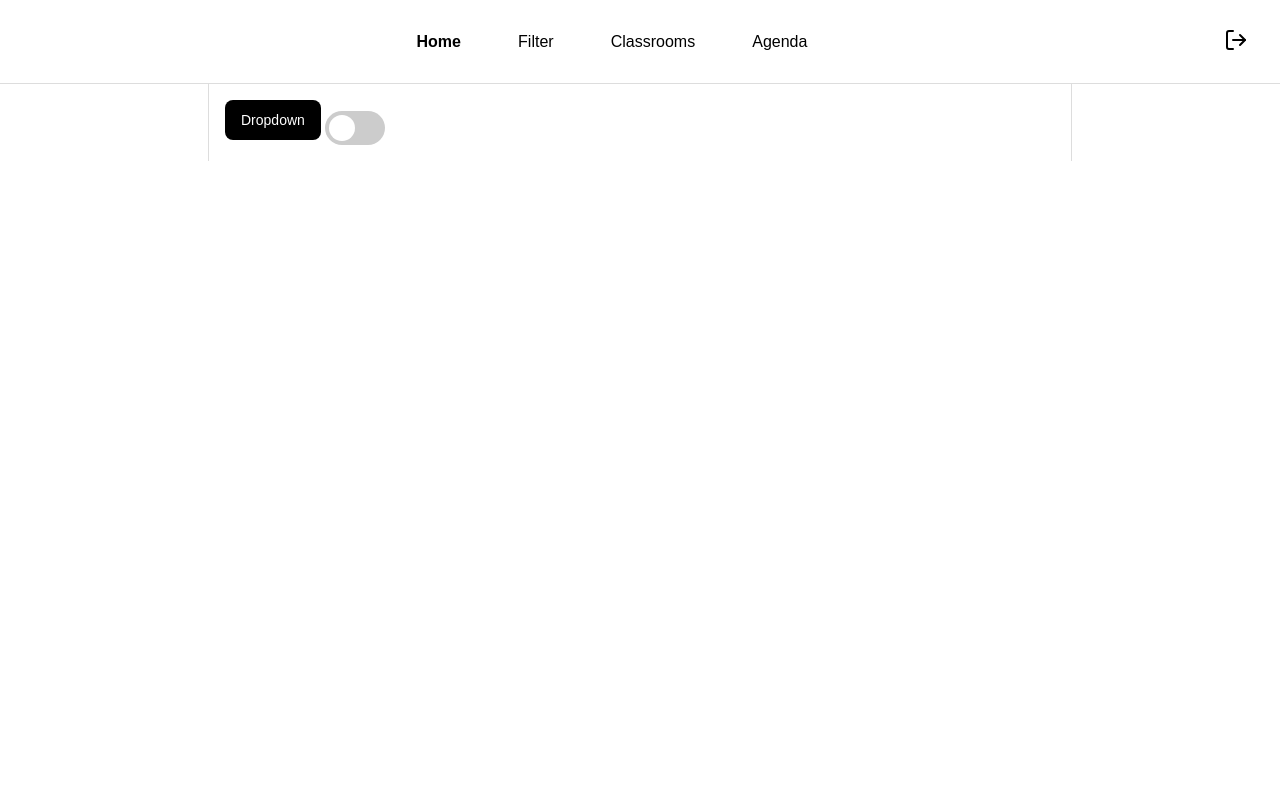
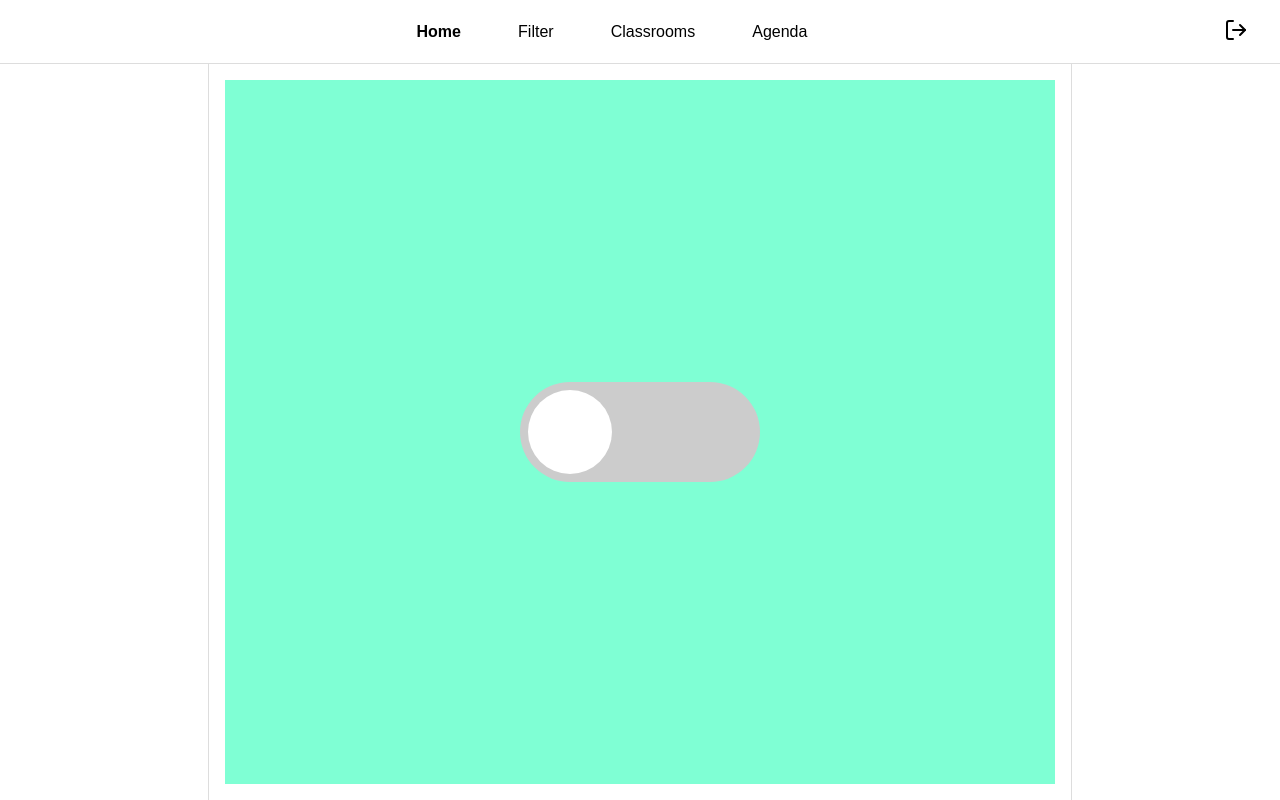
Before and after one commit to besti-hackathon-gruppe-2026/zb, a SvelteKit app in the folder frontend/: page /app/home in a window 1280 px wide. Built offline with nearby package versions, Linux system fonts and the light colour scheme.

Commit message:
Toggle and home page

```diff
--- a/frontend/src/lib/components/Navbar.svelte
+++ b/frontend/src/lib/components/Navbar.svelte
@@ -37,6 +37,7 @@
 		padding: 16px;
 
 		width: 100%;
+		height: 4rem;
 		border-bottom: 1px solid #ddd;
 
 		position: sticky;
--- a/frontend/src/routes/app/home/+page.svelte
+++ b/frontend/src/routes/app/home/+page.svelte
@@ -2,12 +2,12 @@
 	import Dropdown from '$lib/components/Dropdown.svelte';
 </script>
 
-<main>
+<main class="debug">
 	{#snippet trigger()}
 		<p>Dropdown</p>
 	{/snippet}
 
-	<Dropdown {trigger}>Hallo Bruda</Dropdown>
+	<!-- <Dropdown {trigger}>Hallo Bruda</Dropdown> -->
 
 	<label class="switch">
 		<input type="checkbox" />
@@ -16,11 +16,18 @@
 </main>
 
 <style>
+	main {
+		height: calc(100vh - 6rem);
+		display: flex;
+		justify-content: center;
+		align-items: center;
+	}
+
 	.switch {
 		position: relative;
 		display: inline-block;
-		width: 60px;
-		height: 34px;
+		width: 240px;
+		height: 100px;
 	}
 
 	.switch input {
@@ -44,10 +51,10 @@
 	.slider:before {
 		position: absolute;
 		content: '';
-		height: 26px;
-		width: 26px;
-		left: 4px;
-		bottom: 4px;
+		height: 84px;
+		width: 84px;
+		left: 8px;
+		bottom: 8px;
 		background-color: white;
 		-webkit-transition: 0.4s;
 		transition: 0.4s;
@@ -62,13 +69,13 @@
 	}
 
 	input:checked + .slider:before {
-		-webkit-transform: translateX(26px);
-		-ms-transform: translateX(26px);
-		transform: translateX(26px);
+		-webkit-transform: translateX(140px);
+		-ms-transform: translateX(140px);
+		transform: translateX(140px);
 	}
 
 	.slider.round {
-		border-radius: 34px;
+		border-radius: 100px;
 	}
 
 	.slider.round:before {
```
Also changed, not shown: 1 other file (tests, documents, lock files or other folders).
